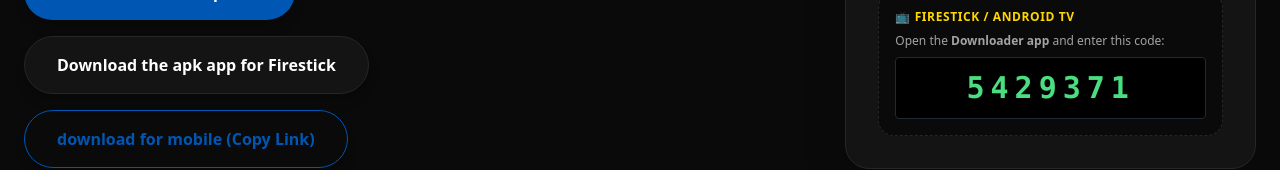
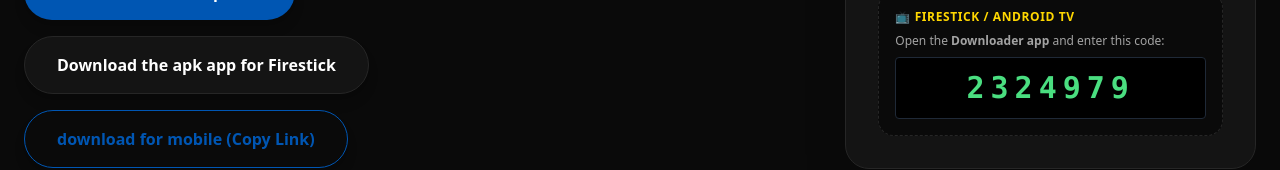
Before and after one commit to rgarrett-eng/Onyx-Stream-Landing-Page-V2, a React (Vite) app: page / in a window 1280 px wide. Shown: the part 530-700 px from the top of the page. Built offline with nearby package versions, Linux system fonts and the light colour scheme.

Commit message:
Update Firestick download to AFTVnews shortcode 2324979

```diff
--- a/src/pages/LandingPage.tsx
+++ b/src/pages/LandingPage.tsx
@@ -1,13 +1,10 @@
 import React, { useState } from 'react';
 import QRCode from 'react-qr-code';
 
-// ─── MASTER LINKS ─────────────────────────────────────────
-// This points to your PHP script for Mobile, Tablet, and PC.
+// ─── MASTER DOWNLOAD LINK ─────────────────────────────────────────
+// This points to your PHP script on GoDaddy, which guarantees
+// a forced download on ALL devices (Mobile, Tablet, Windows).
 const MASTER_DOWNLOAD_URL = "https://onyxglobal.digital/download.php";
-
-// 👇 YOUR DYNAMIC FIRESTICK CODE 👇
-// Change this single number when you update your app in the future.
-const FIRESTICK_CODE = "5429371";
 
 export default function LandingPage() {
   const [copied, setCopied] = useState(false);
@@ -85,13 +82,13 @@ export default function LandingPage() {
                 <QRCode value={MASTER_DOWNLOAD_URL} size={160} bgColor="#ffffff" fgColor="#000000" level="H" />
               </div>
 
-              {/* FIRESTICK DOWNLOADER INSTRUCTIONS (Dynamic Variable) */}
+              {/* FIRESTICK DOWNLOADER INSTRUCTIONS (UPDATED TO SHORTCODE) */}
               <div className="mt-2 p-4 rounded-lg w-full text-left bg-[#0a0a0a] border border-dashed border-[#262626]">
                 <p className="text-xs font-bold uppercase tracking-wider mb-2 text-[#FFD700]">📺 Firestick / Android TV</p>
                 <p className="text-xs mb-2 text-[#a3a3a3]">Open the <strong>Downloader app</strong> and enter this code:</p>
                 <div className="bg-black p-3 rounded border border-gray-800 flex items-center justify-center">
                   <p className="text-3xl font-mono text-green-400 font-black tracking-[0.2em]">
-                    {FIRESTICK_CODE}
+                    2324979
                   </p>
                 </div>
               </div>
```
